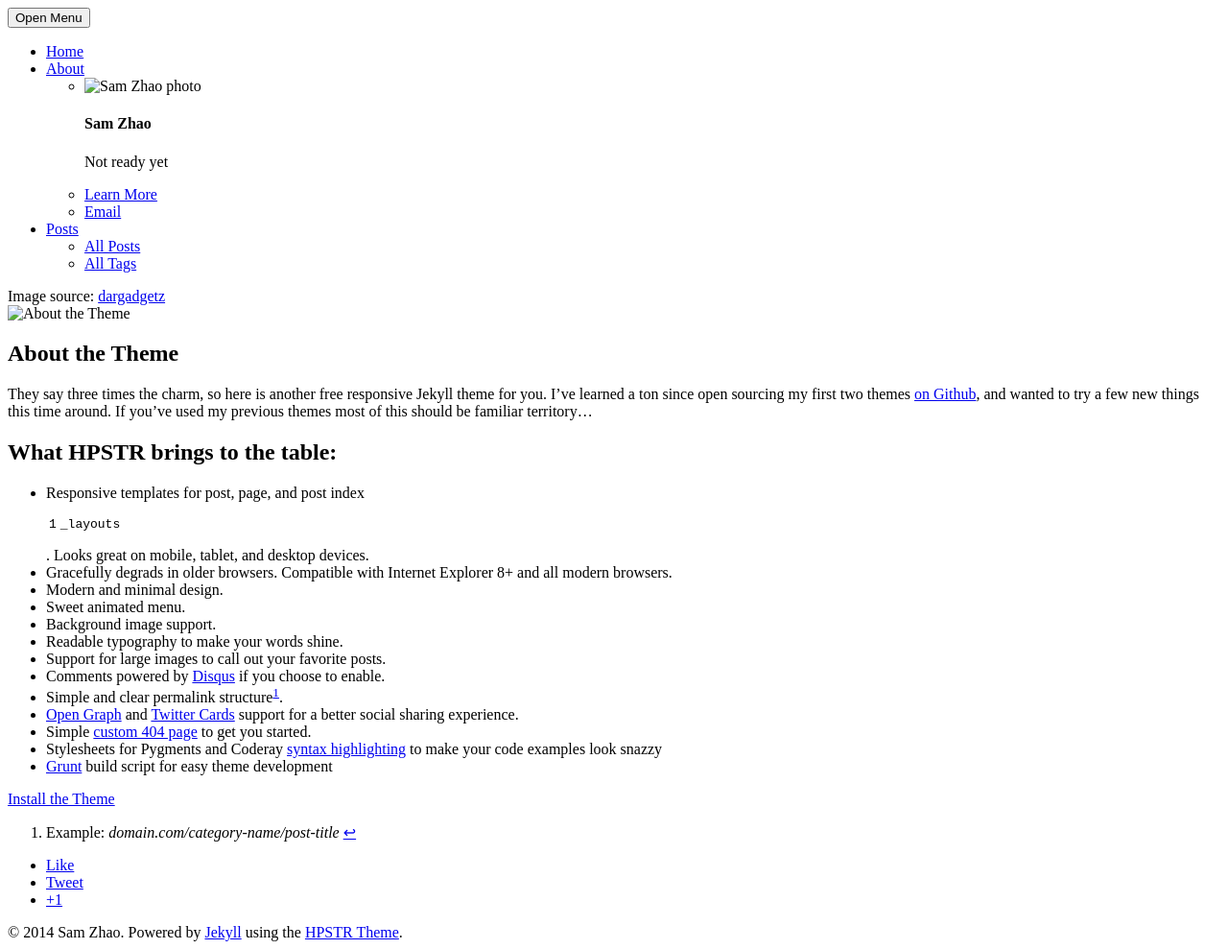
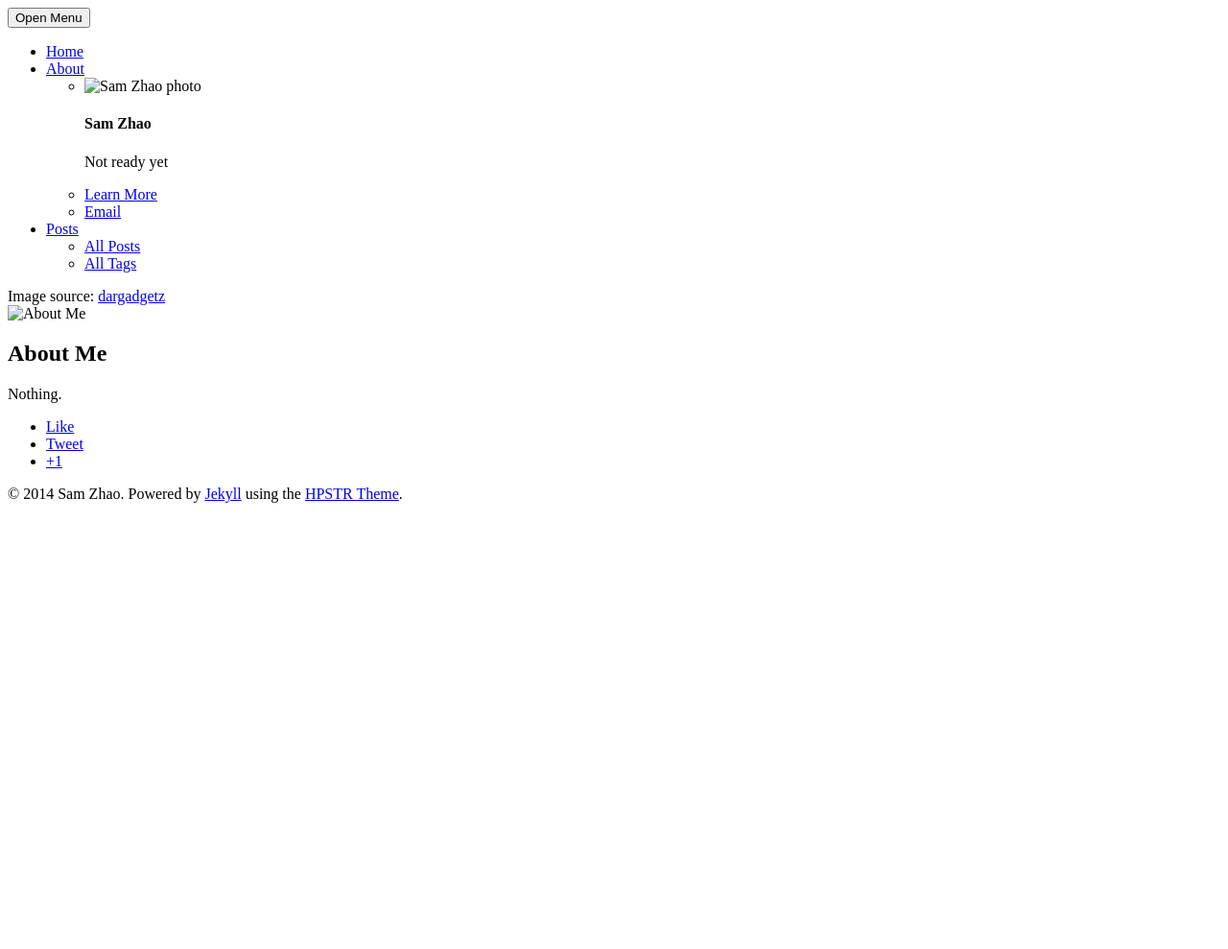
Before and after one commit to zhaoshengjun/zhaoshengjun.github.com, a Jekyll site: the page built from about.md, in a window 1280 px wide. Shown: the whole page at 96% size. Built offline with Jekyll 4.4.1, drawn with Linux system fonts in a browser that asks for light colours; nearby versions of some CDN libraries; after the commit the page ends 900 px from its top, so only the background shows below that.

Commit message:
update md files

```diff
--- a/about.md
+++ b/about.md
@@ -1,7 +1,7 @@
 ---
 layout: page
 permalink: /about/
-title: About the Theme
+title: About Me
 tags: [Jekyll, theme, modern, minimal, responsive]
 image:
   feature: abstract-5.jpg
@@ -10,24 +10,4 @@
 share: true
 ---
 
-They say three times the charm, so here is another free responsive Jekyll theme for you. I've learned a ton since open sourcing my first two themes [on Github](http://github.com/mmistakes), and wanted to try a few new things this time around. If you've used my previous themes most of this should be familiar territory...
-
-## What HPSTR brings to the table:
-
-* Responsive templates for post, page, and post index `_layouts`. Looks great on mobile, tablet, and desktop devices.
-* Gracefully degrads in older browsers. Compatible with Internet Explorer 8+ and all modern browsers.
-* Modern and minimal design.
-* Sweet animated menu.
-* Background image support.
-* Readable typography to make your words shine.
-* Support for large images to call out your favorite posts.
-* Comments powered by [Disqus](http://disqus.com) if you choose to enable.
-* Simple and clear permalink structure[^1].
-* [Open Graph](https://developers.facebook.com/docs/opengraph/) and [Twitter Cards](https://dev.twitter.com/docs/cards) support for a better social sharing experience.
-* Simple [custom 404 page]({{ site.url }}/404.html) to get you started.
-* Stylesheets for Pygments and Coderay [syntax highlighting]({{ site.url }}/code-highlighting-post/) to make your code examples look snazzy
-* [Grunt](http://gruntjs.com) build script for easy theme development
-
-<div markdown="0"><a href="{{ site.url }}/theme-setup" class="btn btn-info">Install the Theme</a></div>
-
-[^1]: Example: *domain.com/category-name/post-title*
+Nothing.
```
Also changed, not shown: README.md.
